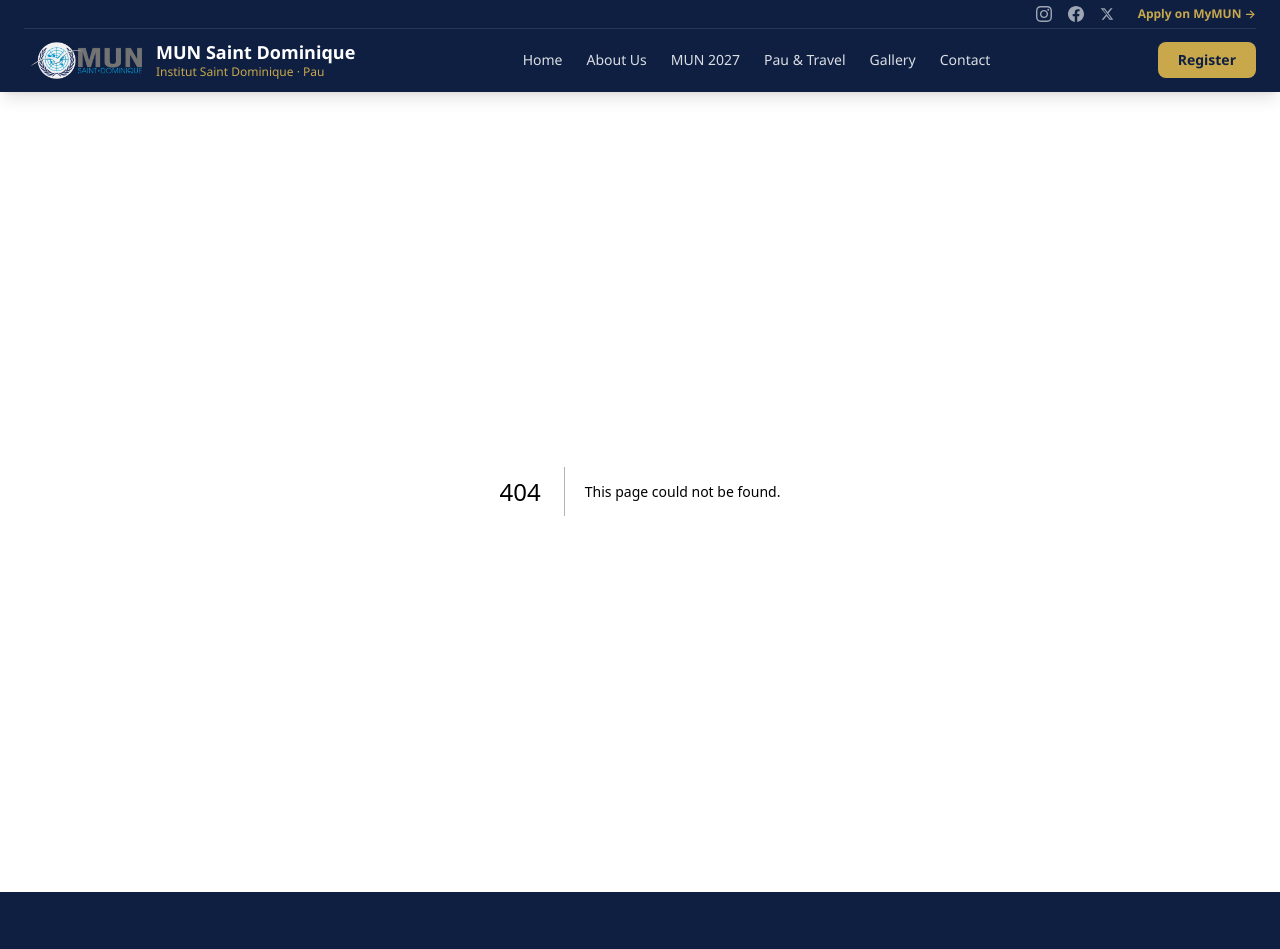
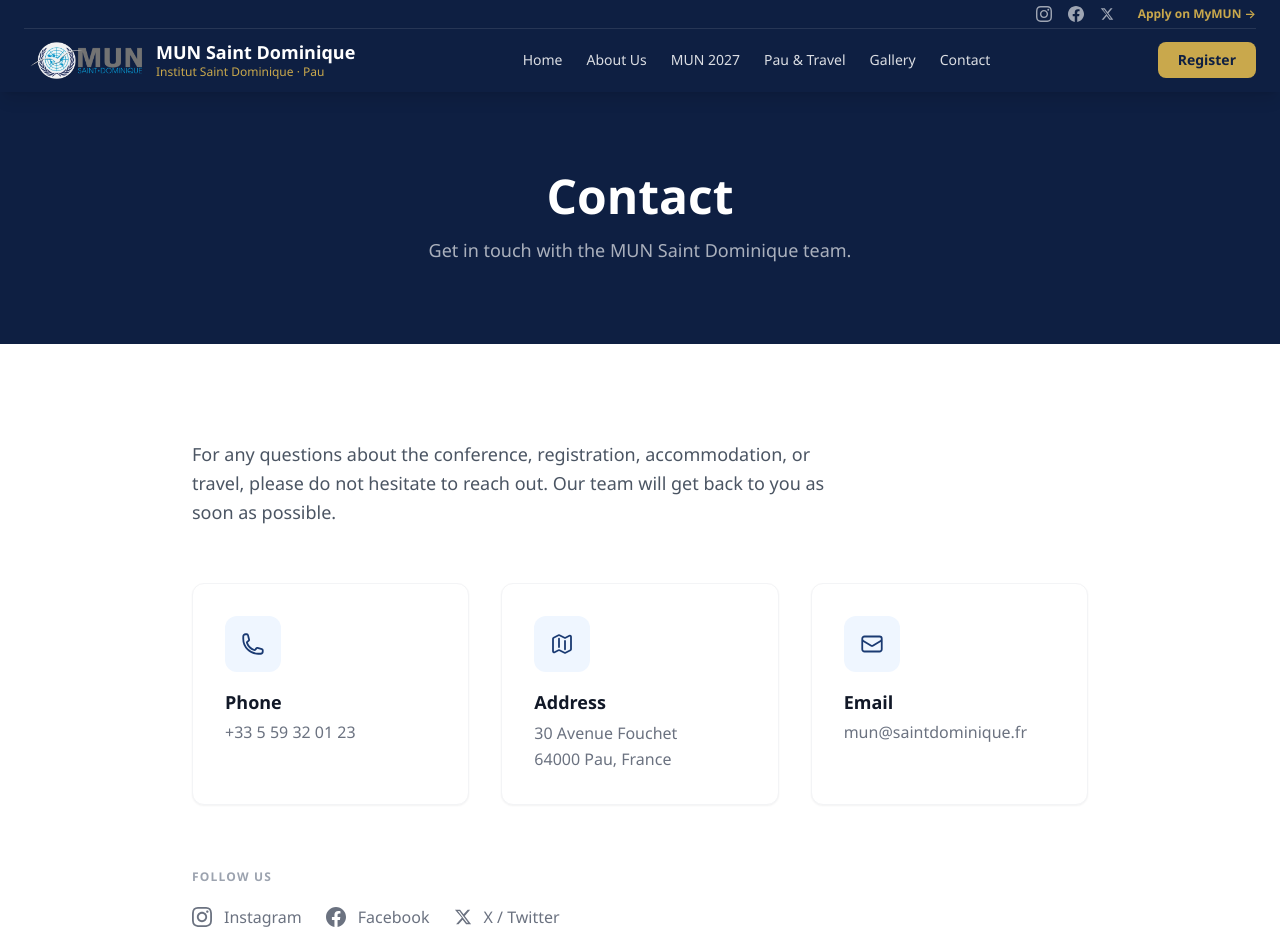
Before and after one commit to gastongabaixtucf8/projet-MUN-saintdo, a Next.js app: page /contact in a window 1280 px wide. Before the commit this address had no page. Shown: the top 949 px of the page. Built offline with nearby package versions, Linux system fonts and the light colour scheme.

Commit message:
auto-save

```diff
--- /dev/null
+++ b/app/contact/page.tsx
@@ -0,0 +1,110 @@
+import type { Metadata } from 'next'
+
+export const metadata: Metadata = { title: 'Contact' }
+
+export default function ContactPage() {
+  return (
+    <main>
+
+      <section className="page-hero">
+        <div className="max-w-3xl mx-auto">
+          <h1 className="text-5xl font-bold mb-4">Contact</h1>
+          <p className="text-white/65 text-lg">Get in touch with the MUN Saint Dominique team.</p>
+        </div>
+      </section>
+
+      <section className="py-24 px-6">
+        <div className="max-w-4xl mx-auto">
+
+          <p className="text-gray-600 text-lg leading-relaxed mb-14 max-w-2xl">
+            For any questions about the conference, registration, accommodation, or travel, please do not hesitate
+            to reach out. Our team will get back to you as soon as possible.
+          </p>
+
+          <div className="grid md:grid-cols-3 gap-8 mb-16">
+            <div className="card flex flex-col gap-4">
+              <div className="w-14 h-14 bg-blue-50 rounded-xl flex items-center justify-center text-navy-mid">
+                <svg width="24" height="24" fill="none" stroke="currentColor" strokeWidth="1.8" viewBox="0 0 24 24">
+                  <path strokeLinecap="round" strokeLinejoin="round" d="M2.25 6.75c0 8.284 6.716 15 15 15h2.25a2.25 2.25 0 002.25-2.25v-1.372c0-.516-.351-.966-.852-1.091l-4.423-1.106c-.44-.11-.902.055-1.173.417l-.97 1.293c-.282.376-.769.542-1.21.38a12.035 12.035 0 01-7.143-7.143c-.162-.441.004-.928.38-1.21l1.293-.97c.363-.271.527-.734.417-1.173L6.963 3.102a1.125 1.125 0 00-1.091-.852H4.5A2.25 2.25 0 002.25 4.5v2.25z"/>
+                </svg>
+              </div>
+              <div>
+                <p className="font-bold text-gray-900 text-lg mb-1">Phone</p>
+                <a href="tel:+33559320123" className="text-gray-500 hover:text-navy-mid transition-colors">+33 5 59 32 01 23</a>
+              </div>
+            </div>
+
+            <div className="card flex flex-col gap-4">
+              <div className="w-14 h-14 bg-blue-50 rounded-xl flex items-center justify-center text-navy-mid">
+                <svg width="24" height="24" fill="none" stroke="currentColor" strokeWidth="1.8" viewBox="0 0 24 24">
+                  <path strokeLinecap="round" strokeLinejoin="round" d="M9 6.75V15m6-6v8.25m.503 3.498l4.875-2.437c.381-.19.622-.58.622-1.006V4.82c0-.836-.88-1.38-1.628-1.006l-3.869 1.934c-.317.159-.69.159-1.006 0L9.503 3.252a1.125 1.125 0 00-1.006 0L3.622 5.689C3.24 5.88 3 6.27 3 6.695V19.18c0 .836.88 1.38 1.628 1.006l3.869-1.934c.317-.159.69-.159 1.006 0l4.994 2.497c.317.158.69.158 1.006 0z"/>
+                </svg>
+              </div>
+              <div>
+                <p className="font-bold text-gray-900 text-lg mb-1">Address</p>
+                <p className="text-gray-500 leading-relaxed">30 Avenue Fouchet<br />64000 Pau, France</p>
+              </div>
+            </div>
+
+            <div className="card flex flex-col gap-4">
+              <div className="w-14 h-14 bg-blue-50 rounded-xl flex items-center justify-center text-navy-mid">
+                <svg width="24" height="24" fill="none" stroke="currentColor" strokeWidth="1.8" viewBox="0 0 24 24">
+                  <path strokeLinecap="round" strokeLinejoin="round" d="M21.75 6.75v10.5a2.25 2.25 0 01-2.25 2.25h-15a2.25 2.25 0 01-2.25-2.25V6.75m19.5 0A2.25 2.25 0 0019.5 4.5h-15a2.25 2.25 0 00-2.25 2.25m19.5 0v.243a2.25 2.25 0 01-1.07 1.916l-7.5 4.615a2.25 2.25 0 01-2.36 0L3.32 8.91a2.25 2.25 0 01-1.07-1.916V6.75"/>
+                </svg>
+              </div>
+              <div>
+                <p className="font-bold text-gray-900 text-lg mb-1">Email</p>
+                <a href="mailto:mun@saintdominique.fr" className="text-gray-500 hover:text-navy-mid transition-colors break-all">
+                  mun@saintdominique.fr
+                </a>
+              </div>
+            </div>
+          </div>
+
+          {/* Social media */}
+          <div className="mb-16">
+            <p className="text-xs font-semibold uppercase tracking-widest text-gray-400 mb-5">Follow us</p>
+            <div className="flex flex-wrap gap-6">
+              {[
+                {
+                  href: 'https://www.instagram.com/mun_saintdo/',
+                  label: 'Instagram',
+                  icon: <svg width="20" height="20" fill="currentColor" viewBox="0 0 24 24"><path d="M12 2.163c3.204 0 3.584.012 4.85.07 3.252.148 4.771 1.691 4.919 4.919.058 1.265.069 1.645.069 4.849 0 3.205-.012 3.584-.069 4.849-.149 3.225-1.664 4.771-4.919 4.919-1.266.058-1.644.07-4.85.07-3.204 0-3.584-.012-4.849-.07-3.26-.149-4.771-1.699-4.919-4.92-.058-1.265-.07-1.644-.07-4.849 0-3.204.013-3.583.07-4.849.149-3.227 1.664-4.771 4.919-4.919 1.266-.057 1.645-.069 4.849-.069zm0-2.163c-3.259 0-3.667.014-4.947.072-4.358.2-6.78 2.618-6.98 6.98-.059 1.281-.073 1.689-.073 4.948 0 3.259.014 3.668.072 4.948.2 4.358 2.618 6.78 6.98 6.98 1.281.058 1.689.072 4.948.072 3.259 0 3.668-.014 4.948-.072 4.354-.2 6.782-2.618 6.979-6.98.059-1.28.073-1.689.073-4.948 0-3.259-.014-3.667-.072-4.947-.196-4.354-2.617-6.78-6.979-6.98-1.281-.059-1.69-.073-4.949-.073zm0 5.838c-3.403 0-6.162 2.759-6.162 6.162s2.759 6.163 6.162 6.163 6.162-2.759 6.162-6.163c0-3.403-2.759-6.162-6.162-6.162zm0 10.162c-2.209 0-4-1.79-4-4 0-2.209 1.791-4 4-4s4 1.791 4 4c0 2.21-1.791 4-4 4zm6.406-11.845c-.796 0-1.441.645-1.441 1.44s.645 1.44 1.441 1.44c.795 0 1.439-.645 1.439-1.44s-.644-1.44-1.439-1.44z"/></svg>,
+                },
+                {
+                  href: 'https://www.facebook.com/mun.saintdominique',
+                  label: 'Facebook',
+                  icon: <svg width="20" height="20" fill="currentColor" viewBox="0 0 24 24"><path d="M24 12.073c0-6.627-5.373-12-12-12s-12 5.373-12 12c0 5.99 4.388 10.954 10.125 11.854v-8.385H7.078v-3.47h3.047V9.43c0-3.007 1.792-4.669 4.533-4.669 1.312 0 2.686.235 2.686.235v2.953H15.83c-1.491 0-1.956.925-1.956 1.874v2.25h3.328l-.532 3.47h-2.796v8.385C19.612 23.027 24 18.062 24 12.073z"/></svg>,
+                },
+                {
+                  href: 'https://x.com/mun_saintdo',
+                  label: 'X / Twitter',
+                  icon: <svg width="18" height="18" fill="currentColor" viewBox="0 0 24 24"><path d="M18.244 2.25h3.308l-7.227 8.26 8.502 11.24H16.17l-4.714-6.231-5.401 6.231H2.747l7.73-8.835L1.254 2.25H8.08l4.713 6.231zm-1.161 17.52h1.833L7.084 4.126H5.117z"/></svg>,
+                },
+              ].map(({ href, label, icon }) => (
+                <a key={href} href={href} target="_blank" rel="noopener noreferrer" className="flex items-center gap-3 text-gray-500 hover:text-navy-mid transition-colors font-medium">
+                  {icon} {label}
+                </a>
+              ))}
+            </div>
+          </div>
+
+          {/* Map */}
+          <div className="rounded-2xl overflow-hidden shadow-lg border border-gray-100">
+            <iframe
+              title="Institut Saint Dominique, Pau"
+              src="https://www.openstreetmap.org/export/embed.html?bbox=-0.3950%2C43.2990%2C-0.3550%2C43.3290&layer=mapnik&marker=43.3140%2C-0.3748"
+              width="100%"
+              height="380"
+              style={{ border: 0 }}
+              loading="lazy"
+              allowFullScreen
+            />
+          </div>
+
+        </div>
+      </section>
+
+    </main>
+  )
+}
```
